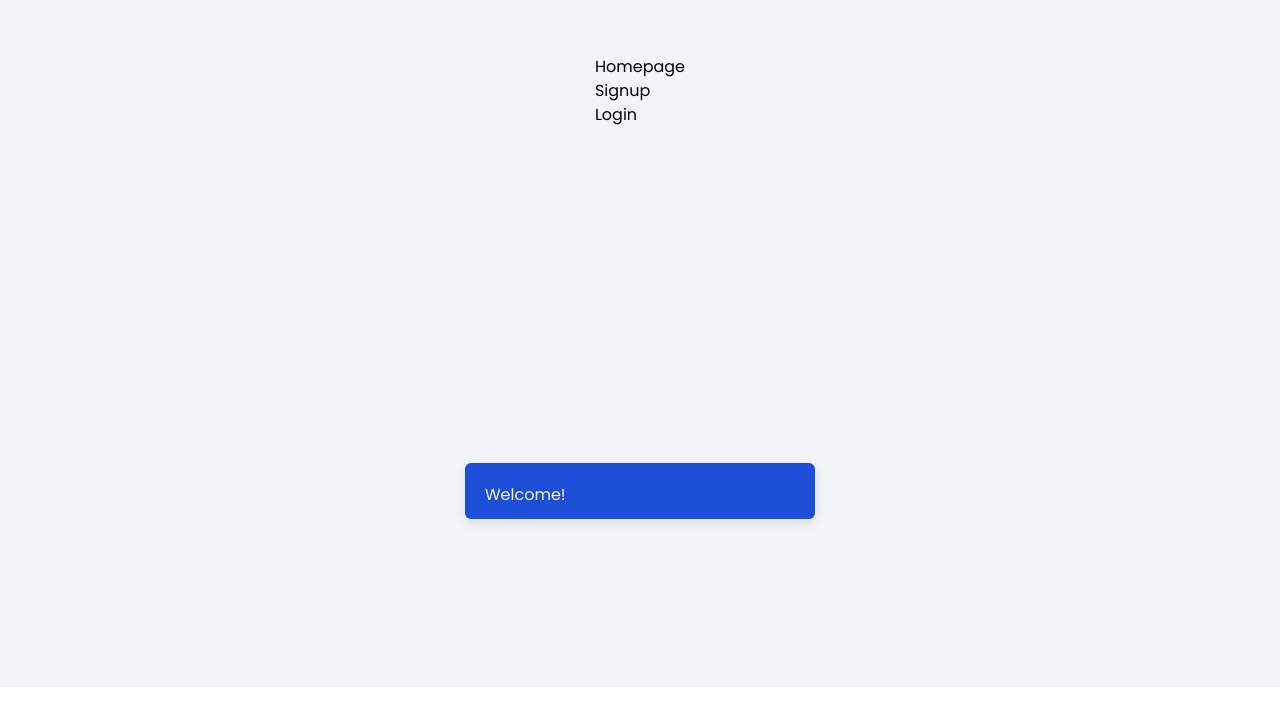
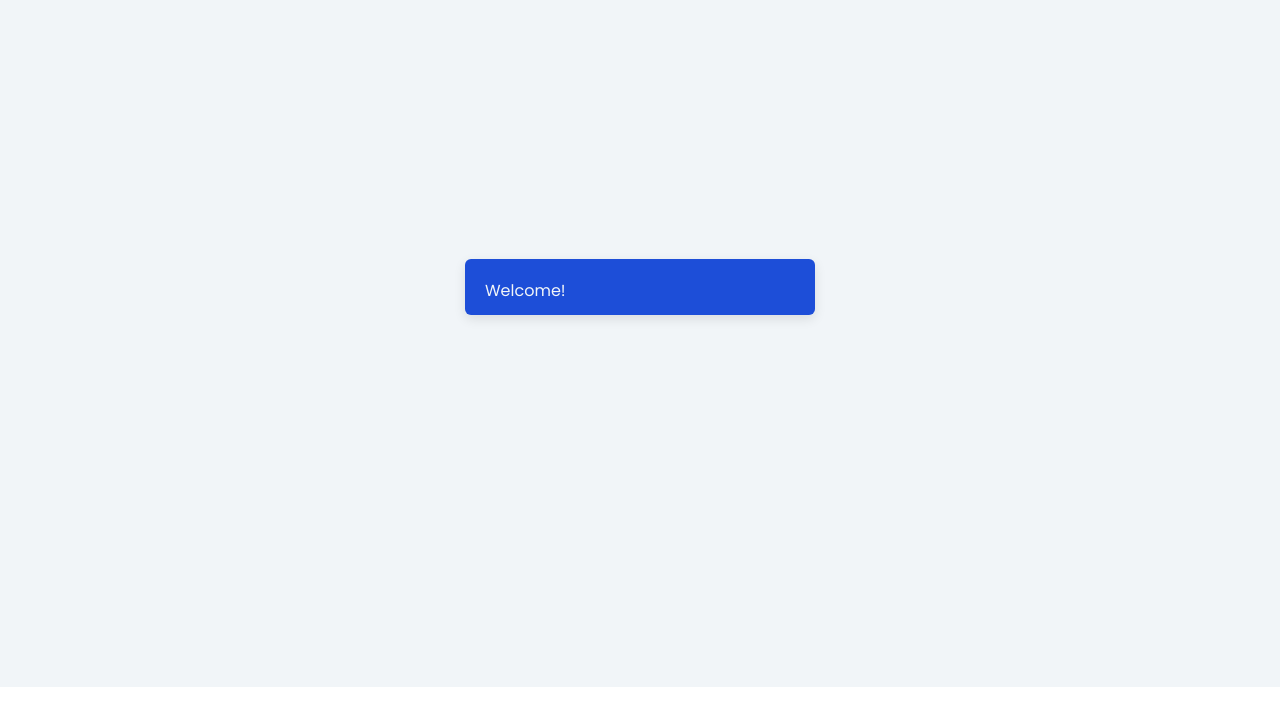
Before and after one commit to kawojue/user-registration, a React (Vite) app in the folder starter/: page / in a window 1280 px wide. Shown: the part 113-838 px from the top of the page. Built offline with nearby package versions, Linux system fonts and the light colour scheme.

Commit message:
remove nav

```diff
--- a/starter/src/components/Layout.tsx
+++ b/starter/src/components/Layout.tsx
@@ -1,23 +1,8 @@
-import { Outlet, Link } from "react-router-dom"
+import { Outlet } from "react-router-dom"
 
 const Layout: React.FC = () => {
     return (
         <main className="app">
-            <nav className="navbar">
-                <article className="nav-center">
-                    <div>
-                        <p>Homepage</p>
-                    </div>
-                    <ul>
-                        <li>
-                            <Link to="/auth/signup">Signup</Link>
-                        </li>
-                        <li>
-                            <Link to="/auth/login">Login</Link>
-                        </li>
-                    </ul>
-                </article>
-            </nav>
             <Outlet />
         </main>
     )
```
